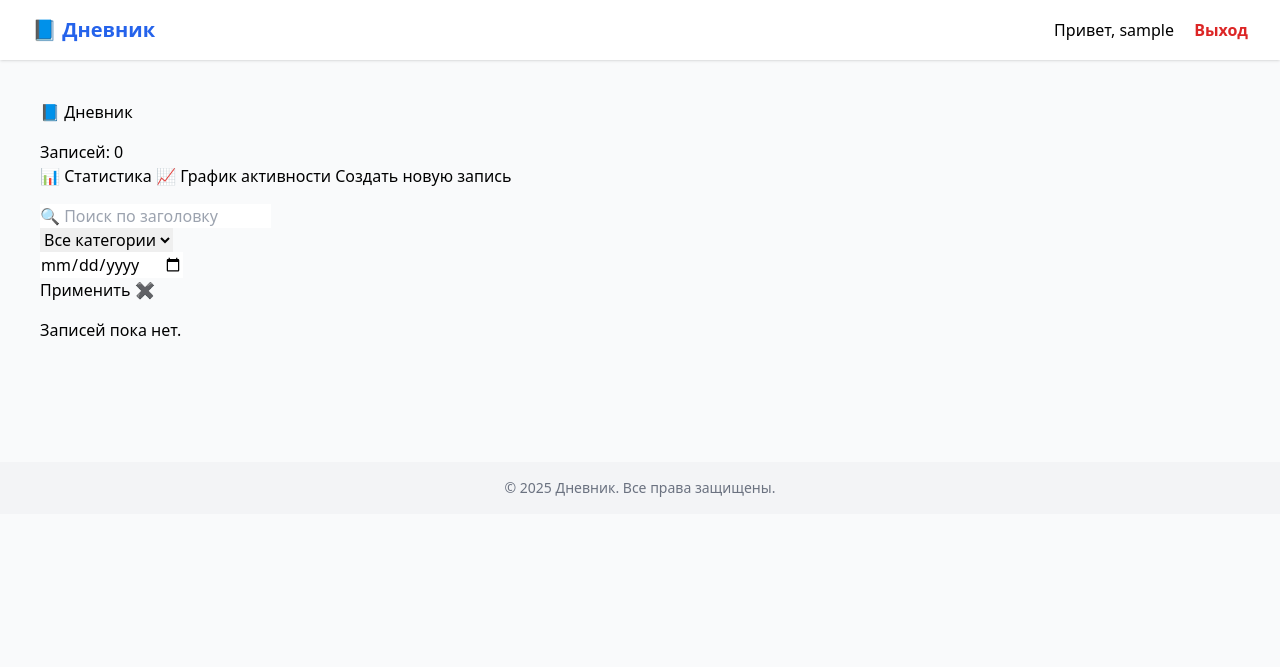
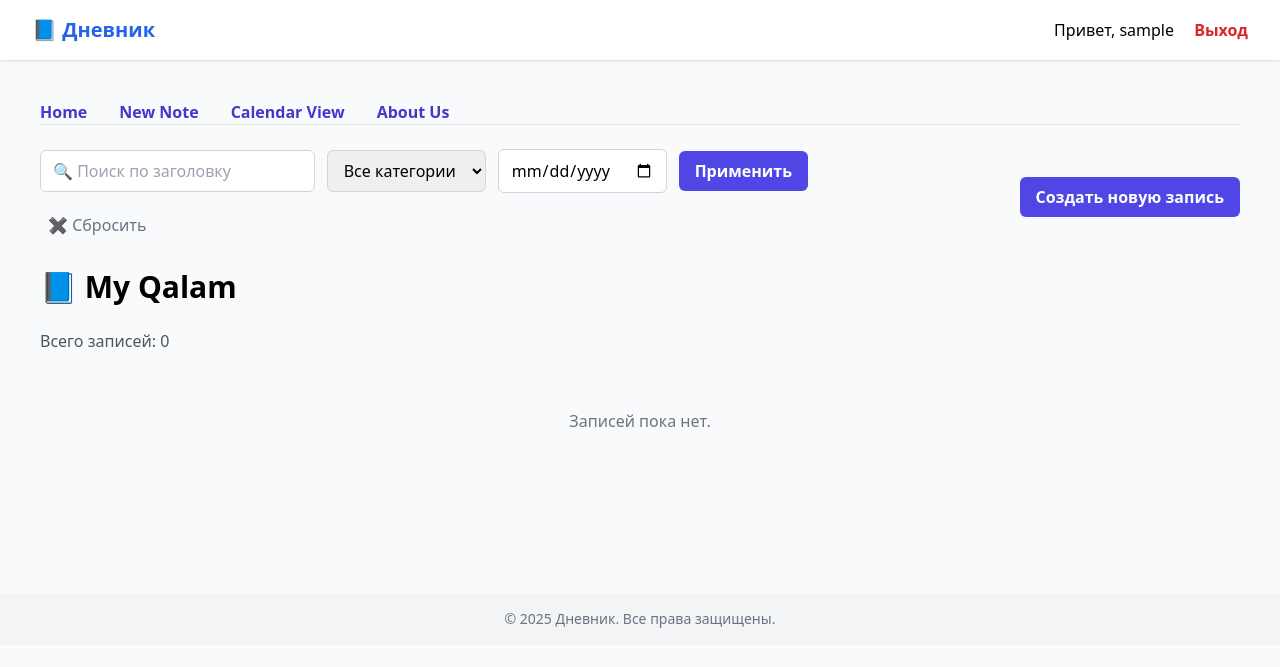
Before and after one commit to aikomask/diary-app-python, a Django app: page / in a window 1280 px wide. Shown: the top 667 px of the page. Run offline with Django 5.2, Linux system fonts and the light colour scheme; the visitor is signed in with stand-in values (Sample User, id 1); data that the repository does not hold is empty; some libraries are stand-ins or nearby versions.

Commit message:
updated main page

```diff
--- a/diary/templates/diary/home.html
+++ b/diary/templates/diary/home.html
@@ -1,24 +1,38 @@
 {% extends 'diary/base.html' %}
 
-{% block title %}Дневник{% endblock %}
+{% block title %}📘 My Qalam{% endblock %}
 
 {% block content %}
-<h1 class="mb-4">📘 Дневник</h1>
-<p class="text-muted">Записей: {{ count }}</p>
+<!-- Навигационное меню под шапкой -->
+<nav class="mb-6 border-b border-gray-200">
+  <ul class="flex gap-8 text-indigo-700 font-semibold">
+    <li>
+      <a href="{% url 'home' %}" class="hover:text-indigo-900">Home</a>
+    </li>
+    <li>
+      <a href="{% url 'create_entry' %}" class="hover:text-indigo-900">New Note</a>
+    </li>
+    <li>
+      <a href="{% url 'calendar_view' %}" class="hover:text-indigo-900">Calendar View</a>
+    </li>
+    <li>
+      <a href="{% url 'about_us' %}" class="hover:text-indigo-900">About Us</a>
+    </li>
+  </ul>
+</nav>
 
-<div class="mb-4 d-flex gap-2">
-    <a class="btn btn-outline-success" href="{% url 'diary_stats' %}">📊 Статистика</a>
-    <a class="btn btn-outline-info" href="{% url 'chart' %}">📈 График активности</a>
-    <a class="btn {% if theme == 'pink' %}btn-danger{% else %}btn-primary{% endif %}" href="{% url 'create_entry' %}">Создать новую запись</a>
-</div>
+<!-- Фильтры поиска -->
+<div class="mb-6 flex flex-wrap items-center gap-4 justify-between">
+    <form method="get" class="flex flex-wrap gap-3 items-center flex-grow max-w-3xl">
+        <input
+            type="text"
+            name="q"
+            value="{{ query|default:'' }}"
+            placeholder="🔍 Поиск по заголовку"
+            class="flex-grow min-w-[200px] px-3 py-2 border border-gray-300 rounded-md focus:outline-indigo-500"
+        />
 
-<form method="get" class="row g-3 mb-4 align-items-end">
-    <div class="col-md-4">
-        <input type="text" name="q" value="{{ query|default:'' }}" class="form-control" placeholder="🔍 Поиск по заголовку">
-    </div>
-
-    <div class="col-md-3">
-        <select name="category" class="form-select">
+        <select name="category" class="px-3 py-2 border border-gray-300 rounded-md">
             <option value="">Все категории</option>
             {% for cat in categories %}
                 <option value="{{ cat.id }}" {% if cat.id == active_category %}selected{% endif %}>
@@ -26,42 +40,57 @@
                 </option>
             {% endfor %}
         </select>
+
+        <input
+            type="date"
+            name="date"
+            value="{{ active_date|default:'' }}"
+            class="px-3 py-2 border border-gray-300 rounded-md"
+        />
+
+        <button
+            type="submit"
+            class="bg-indigo-600 hover:bg-indigo-700 text-white font-semibold px-4 py-2 rounded-md"
+        >
+            Применить
+        </button>
+
+        <a href="{% url 'home' %}" class="text-gray-500 hover:text-gray-700 px-2 py-2 rounded-md cursor-pointer">✖️ Сбросить</a>
+    </form>
+
+    <a
+        href="{% url 'create_entry' %}"
+        class="ml-auto bg-indigo-600 hover:bg-indigo-700 text-white font-semibold px-4 py-2 rounded-md"
+    >
+        Создать новую запись
+    </a>
 </div>
 
-    <div class="col-md-3">
-        <input type="date" name="date" value="{{ active_date|default:'' }}" class="form-control">
-    </div>
+<h1 class="text-3xl font-bold mb-6">📘 My Qalam</h1>
+<p class="mb-4 text-gray-600">Всего записей: {{ count }}</p>
 
-    <div class="col-md-2 d-flex gap-2">
-        <button type="submit" class="btn {% if theme == 'pink' %}btn-danger{% else %}btn-outline-primary{% endif %} w-100">Применить</button>
-        <a href="{% url 'home' %}" class="btn btn-outline-secondary">✖️</a>
-    </div>
-</form>
-
+<!-- Список записей -->
 {% if entries %}
-    <ul class="list-group">
+    <ul class="space-y-4">
         {% for entry in entries %}
-        <li class="list-group-item {% if theme == 'pink' %}bg-light{% endif %}">
-            <a href="{% url 'view_entry' entry.id %}">
-                <strong>
-                  {% if entry.is_pinned %}📌 {% endif %}
-                  {{ entry.title }}
-                </strong>
+            <li class="p-4 bg-white rounded-lg shadow hover:shadow-md transition">
+                <a href="{% url 'view_entry' entry.id %}" class="text-lg font-semibold hover:text-indigo-600 flex items-center gap-2">
+                    {% if entry.is_pinned %}📌{% endif %} {{ entry.title }}
                 </a>
 
                 {% if entry.categories.all %}
-                <div class="mt-1">
+                    <div class="mt-1 flex flex-wrap gap-2">
                         {% for cat in entry.categories.all %}
-                        <span class="badge bg-info text-dark">{{ cat.name }}</span>
+                            <span class="bg-indigo-100 text-indigo-800 text-xs font-medium px-2 py-0.5 rounded">{{ cat.name }}</span>
                         {% endfor %}
                     </div>
                 {% endif %}
 
-            <small class="text-muted d-block">{{ entry.created_at|date:"j E Y, H:i" }}</small>
+                <p class="mt-2 text-gray-500 text-sm">{{ entry.created_at|date:"j E Y, H:i" }}</p>
             </li>
         {% endfor %}
     </ul>
 {% else %}
-    <div class="alert alert-info">Записей пока нет.</div>
+    <div class="text-center text-gray-500 py-10">Записей пока нет.</div>
 {% endif %}
 {% endblock %}
```
Lines whose indentation alone changed are shown as unchanged.
